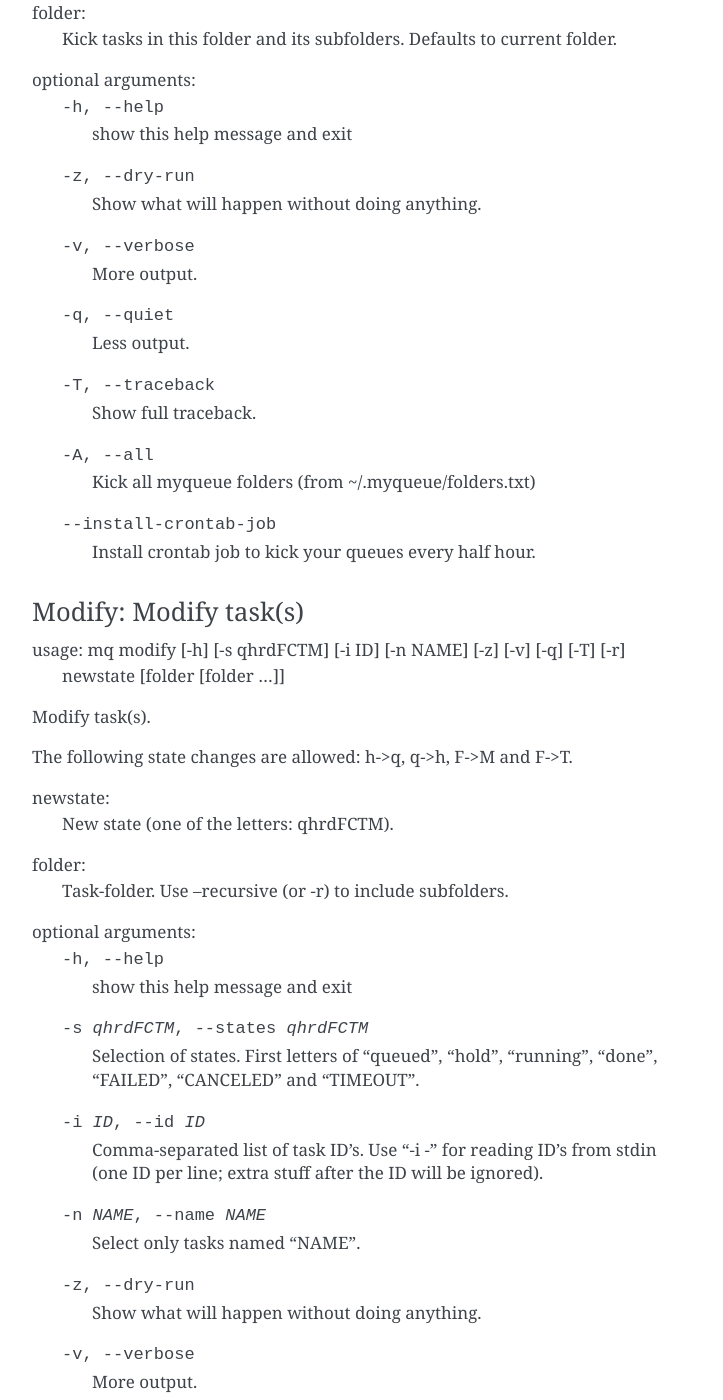
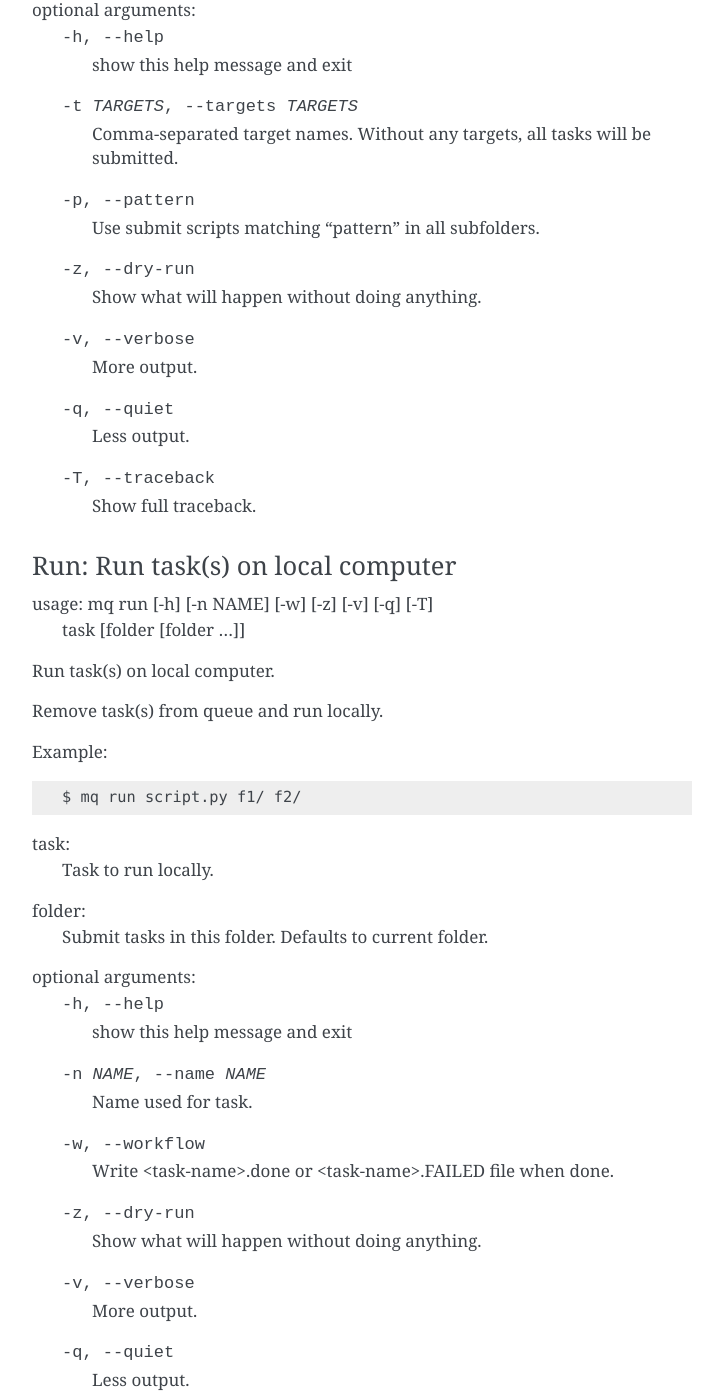
Before and after one commit to Yangxinsix/myqueue, a Sphinx documentation site: the page built from docs/cli.rst, in a window 1280 px wide and 1400 px high, scrolled down 7232 px. Shown: the whole window, without its empty margins (388-1111 px from the left). Built offline with Sphinx 7.4.7, drawn with Linux system fonts in a browser that asks for light colours; some of the changed text lies outside the part shown.

Commit message:
Dummy run command

```diff
--- a/docs/cli.rst
+++ b/docs/cli.rst
@@ -24,16 +24,18 @@ Sub-commands
       - Resubmit failed or timed-out tasks
     * - :ref:`remove <remove>` (rm)
       - Remove or cancel task(s)
+    * - :ref:`info <info>`
+      - Show detailed information about task
     * - :ref:`workflow <workflow>`
       - Submit tasks from script
+    * - :ref:`run <run>`
+      - Run task(s) on local computer
     * - :ref:`kick <kick>`
       - Restart T and M tasks (timed-out and out-of-memory)
     * - :ref:`modify <modify>`
       - Modify task(s)
     * - :ref:`init <init>`
       - Initialize new queue
-    * - :ref:`info <info>`
-      - Show detailed information about task
     * - :ref:`sync <sync>`
       - Make sure SLURM/PBS and MyQueue are in sync
     * - :ref:`completion <completion>`
@@ -218,6 +220,32 @@ optional arguments:
   -r, --recursive       Use also subfolders.
 
 
+.. _info:
+
+Info: Show detailed information about task
+------------------------------------------
+
+usage: mq info [-h] [-z] [-v] [-q] [-T] id [folder]
+
+Show detailed information about task.
+
+Example::
+
+    $ mq info 12345
+
+id:
+    Task ID.
+folder:
+    Show task from this folder. Defaults to current folder.
+
+optional arguments:
+  -h, --help       show this help message and exit
+  -z, --dry-run    Show what will happen without doing anything.
+  -v, --verbose    More output.
+  -q, --quiet      Less output.
+  -T, --traceback  Show full traceback.
+
+
 .. _workflow:
 
 Workflow: Submit tasks from script
@@ -265,6 +293,38 @@ optional arguments:
                         tasks will be submitted.
   -p, --pattern         Use submit scripts matching "pattern" in all
                         subfolders.
+  -z, --dry-run         Show what will happen without doing anything.
+  -v, --verbose         More output.
+  -q, --quiet           Less output.
+  -T, --traceback       Show full traceback.
+
+
+.. _run:
+
+Run: Run task(s) on local computer
+----------------------------------
+
+usage: mq run [-h] [-n NAME] [-w] [-z] [-v] [-q] [-T]
+              task [folder [folder ...]]
+
+Run task(s) on local computer.
+
+Remove task(s) from queue and run locally.
+
+Example::
+
+    $ mq run script.py f1/ f2/
+
+task:
+    Task to run locally.
+folder:
+    Submit tasks in this folder. Defaults to current folder.
+
+optional arguments:
+  -h, --help            show this help message and exit
+  -n NAME, --name NAME  Name used for task.
+  -w, --workflow        Write <task-name>.done or <task-name>.FAILED file when
+                        done.
   -z, --dry-run         Show what will happen without doing anything.
   -v, --verbose         More output.
   -q, --quiet           Less output.
```
Also changed, not shown: other parts of docs/cli.rst (+0 -26 lines), 3 other files.
